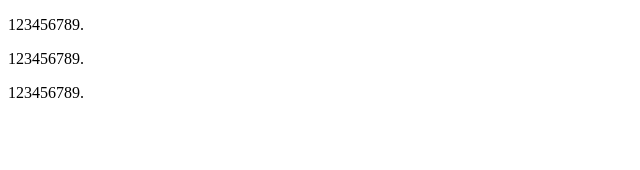
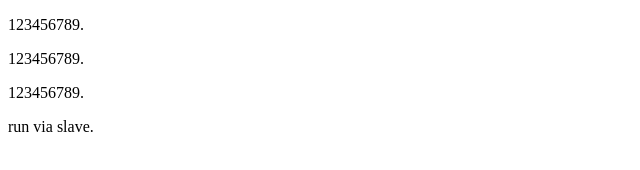
Before and after one commit to Komalwaykole/jenkinsHA, a plain HTML site: page index.html in a window 1280 px wide. Shown: the full height of the page, 0-640 px from the left. Drawn offline with Linux system fonts and the light colour scheme.

Commit message:
slave should run

```diff
--- a/index.html
+++ b/index.html
@@ -5,6 +5,7 @@
 <p>123456789.</p>
 <p>123456789.</p>
 <p>123456789.</p>
+<p>run via slave.</p>
 
 </body>
 </html>
```
